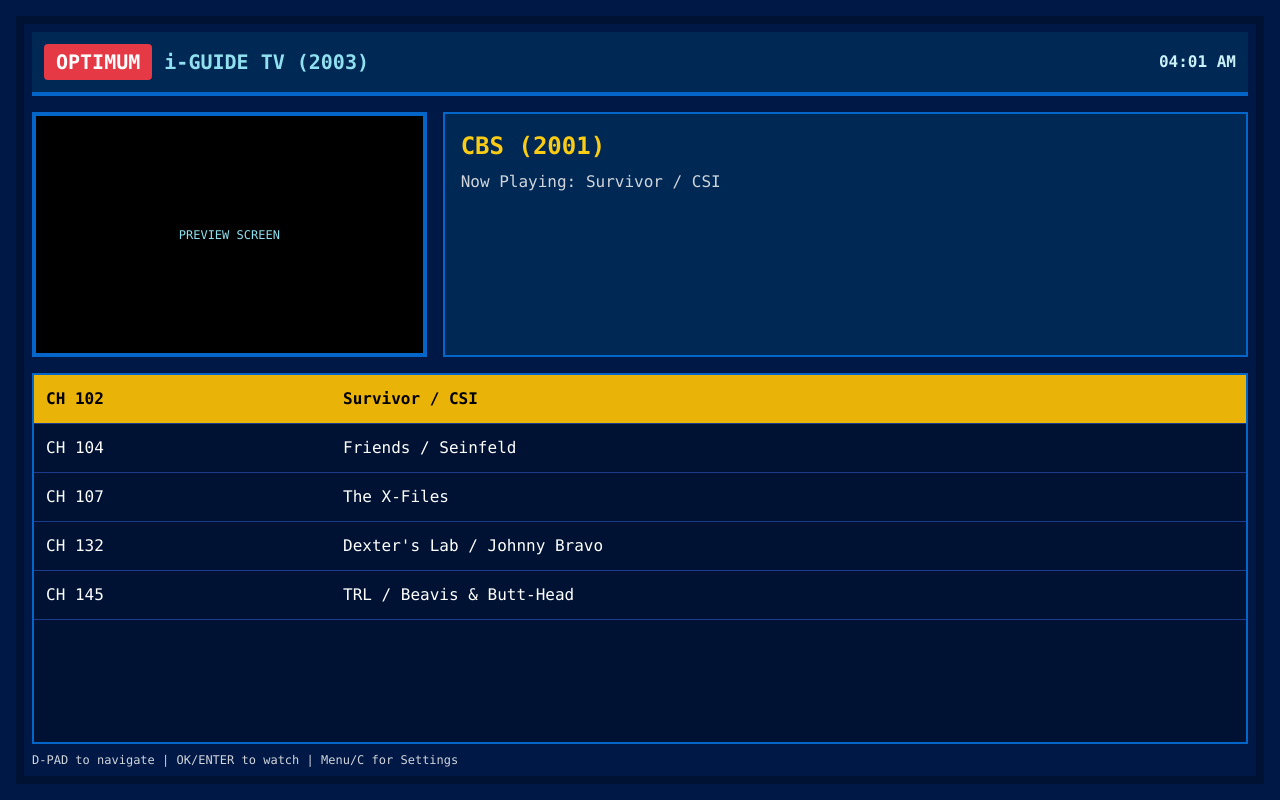
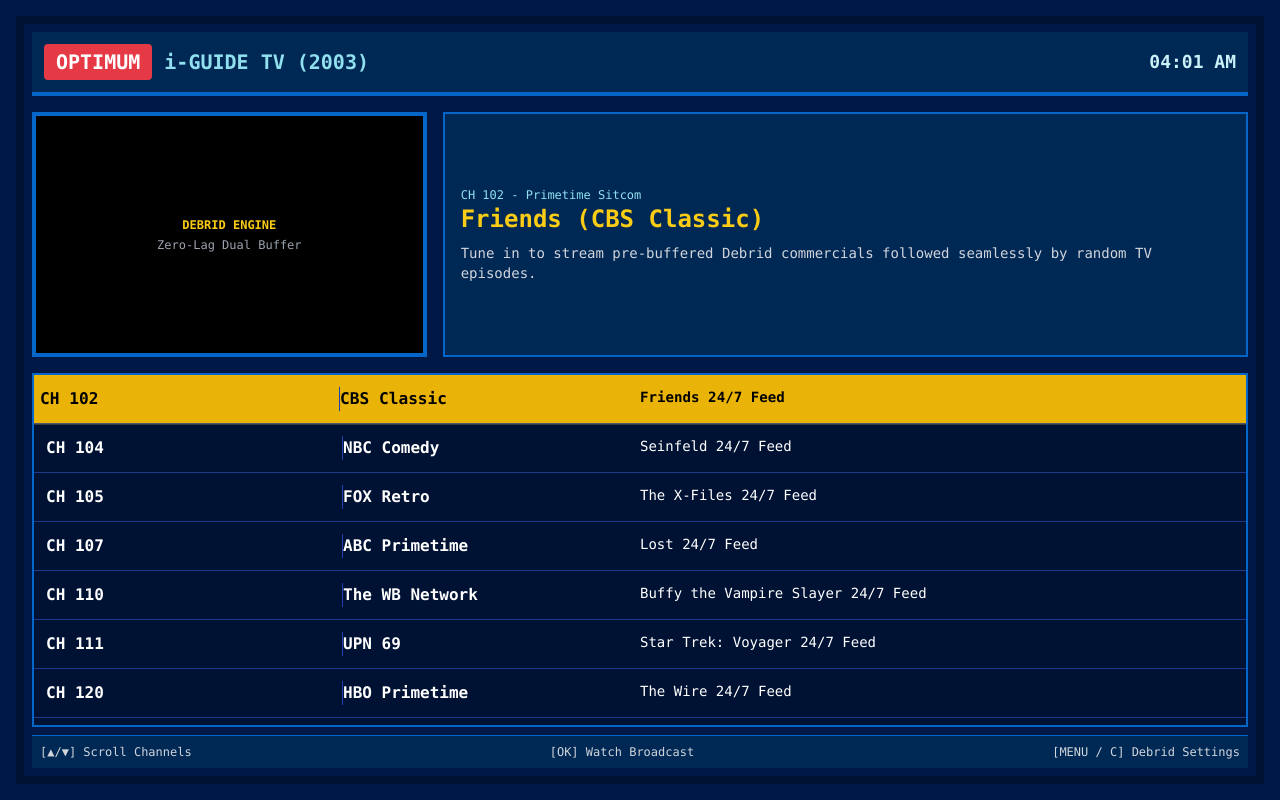
Before and after one commit to sebase2001/retro-optimum-tv, a React (Vite) app: page / in a window 1280 px wide. Built offline with nearby package versions, Linux system fonts and the light colour scheme.

Commit message:
Update App.jsx

```diff
--- a/src/App.jsx
+++ b/src/App.jsx
@@ -1,151 +1,350 @@
-import React, { useState, useEffect } from 'react';
+import React, { useState, useEffect, useRef } from 'react';
 
-const RETRO_CHANNELS = [
-  { id: 102, name: 'CBS (2001)', show: 'Survivor / CSI', hash: '8093132bf6e1e8b792ff4a682a201b1a4732d847' },
-  { id: 104, name: 'NBC Comedy', show: 'Friends / Seinfeld', hash: '8093132bf6e1e8b792ff4a682a201b1a4732d847' },
-  { id: 107, name: 'FOX Sci-Fi', show: 'The X-Files', hash: '8093132bf6e1e8b792ff4a682a201b1a4732d847' },
-  { id: 132, name: 'Cartoon Network', show: 'Dexter\'s Lab / Johnny Bravo', hash: '8093132bf6e1e8b792ff4a682a201b1a4732d847' },
-  { id: 145, name: 'MTV Classic', show: 'TRL / Beavis & Butt-Head', hash: '8093132bf6e1e8b792ff4a682a201b1a4732d847' },
+const TMDB_API_KEY = '3fd13673b37363d5107711b6d2b311ad';
+
+// Multi-gigabyte Retro Commercial Compilations (Infohashes)
+const RETRO_COMMERCIAL_TORRENTS = [
+  '8093132bf6e1e8b792ff4a682a201b1a4732d847', // 80s, 90s, 2000s Commercial Compilation
 ];
 
-const YOUTUBE_COMMERCIALS = ['K38xNqZwB4s', 'v1PBpt81C98', '4o4pL1L4V_E', 'L_jWHffIx5E'];
+// 30 POPULAR RETRO TV NETWORKS (TMDB Show Mapping)
+const RETRO_BROADCAST_CHANNELS = [
+  // --- MAJOR NETWORKS ---
+  { id: 102, name: 'CBS Classic', tmdbId: 1668, showName: 'Friends', category: 'Primetime Sitcom' },
+  { id: 104, name: 'NBC Comedy', tmdbId: 1900, showName: 'Seinfeld', category: '90s Sitcom' },
+  { id: 105, name: 'FOX Retro', tmdbId: 2046, showName: 'The X-Files', category: 'Mystery & Sci-Fi' },
+  { id: 107, name: 'ABC Primetime', tmdbId: 4607, showName: 'Lost', category: '2000s Drama' },
+  { id: 110, name: 'The WB Network', tmdbId: 4626, showName: 'Buffy the Vampire Slayer', category: 'Teen Drama' },
+  { id: 111, name: 'UPN 69', tmdbId: 4604, showName: 'Star Trek: Voyager', category: 'Sci-Fi Block' },
+
+  // --- CABLE DRAMA & PREMIUM ---
+  { id: 120, name: 'HBO Primetime', tmdbId: 1438, showName: 'The Wire', category: 'Prestige Drama' },
+  { id: 122, name: 'HBO Late Night', tmdbId: 1398, showName: 'The Sopranos', category: 'Crime Drama' },
+  { id: 125, name: 'FX Network', tmdbId: 1402, showName: 'The Shield', category: 'Action & Crime' },
+  { id: 128, name: 'AMC Retro', tmdbId: 1396, showName: 'Breaking Bad', category: '2000s Drama' },
+  { id: 130, name: 'USA Network', tmdbId: 888, showName: 'Monk', category: 'Mystery Comedy' },
+
+  // --- COMEDY & CARTOONS ---
+  { id: 140, name: 'Comedy Central', tmdbId: 2190, showName: 'South Park', category: 'Adult Animation' },
+  { id: 142, name: 'Comedy Central Sitcoms', tmdbId: 2316, showName: 'The Office (US)', category: '00s Comedy' },
+  { id: 150, name: 'Cartoon Network', tmdbId: 987, showName: 'Dexter\'s Laboratory', category: 'Late 90s Toons' },
+  { id: 152, name: 'Cartoon Network Action', tmdbId: 105, showName: 'Samurai Jack', category: 'Action Animation' },
+  { id: 155, name: 'Adult Swim', tmdbId: 2174, showName: 'Aqua Teen Hunger Force', category: 'Late Night Animation' },
+  { id: 160, name: 'Nickelodeon', tmdbId: 1622, showName: 'SpongeBob SquarePants', category: '2000s Cartoons' },
+  { id: 162, name: 'Nicktoons Classic', tmdbId: 826, showName: 'Rugrats', category: '90s Nicktoons' },
+  { id: 165, name: 'Disney Channel', tmdbId: 2382, showName: 'That\'s So Raven', category: 'Kids Sitcom' },
+
+  // --- MUSIC & YOUTH CULTURE ---
+  { id: 170, name: 'MTV Classic', tmdbId: 2124, showName: 'Beavis and Butt-Head', category: 'MTV Animation' },
+  { id: 172, name: 'MTV Reality', tmdbId: 1563, showName: 'The Real World', category: 'Retro Reality' },
+  { id: 175, name: 'VH1 Nostalgia', tmdbId: 4402, showName: 'Flavor of Love', category: '2000s Reality' },
+  { id: 180, name: 'G4 TV', tmdbId: 1740, showName: 'X-Play', category: 'Gaming & Tech' },
+  { id: 185, name: 'Spike TV', tmdbId: 2313, showName: '1000 Ways to Die', category: 'Action Cable' },
+
+  // --- SYNDICATION & CULT FAVS ---
+  { id: 201, name: 'Sci-Fi Channel', tmdbId: 1637, showName: 'Stargate SG-1', category: '90s Sci-Fi' },
+  { id: 205, name: 'E! Entertainment', tmdbId: 14818, showName: 'The Simple Life', category: 'Pop Culture' },
+  { id: 210, name: 'TNT Drama', tmdbId: 1416, showName: 'ER', category: '90s Medical Drama' },
+  { id: 215, name: 'TBS Very Funny', tmdbId: 2382, showName: 'King of Queens', category: 'Syndicated Comedy' },
+  { id: 220, name: 'Fox Kids Retro', tmdbId: 1555, showName: 'Mighty Morphin Power Rangers', category: '90s Kids' },
+  { id: 225, name: 'Toonami', tmdbId: 12609, showName: 'Dragon Ball Z', category: 'Anime Block' },
+];
 
 export default function App() {
   const [selectedRow, setSelectedRow] = useState(0);
-  const [currentScreen, setCurrentScreen] = useState('guide'); // 'guide', 'player', 'settings'
-  const [activeStreamUrl, setActiveStreamUrl] = useState(null);
+  const [currentScreen, setCurrentScreen] = useState('guide');
+
+  // Dual-Player Buffering State
+  const [activePlayer, setActivePlayer] = useState('A'); // 'A' or 'B'
+  const [playerASrc, setPlayerASrc] = useState('');
+  const [playerBSrc, setPlayerBSrc] = useState('');
+
+  const [currentEpisodeInfo, setCurrentEpisodeInfo] = useState(null);
+  const [isCommercialActive, setIsCommercialActive] = useState(false);
+
+  // Debrid Configuration State
+  const [debridProvider, setDebridProvider] = useState(localStorage.getItem('debrid_provider') || 'realdebrid');
   const [debridKey, setDebridKey] = useState(localStorage.getItem('debrid_api_key') || '');
-  const [isPlayingCommercial, setIsPlayingCommercial] = useState(false);
-  const [commercialId, setCommercialId] = useState('');
 
-  // Handle D-Pad Navigation for TV Remotes
+  const videoRefA = useRef(null);
+  const videoRefB = useRef(null);
+
+  // D-Pad Remote Navigation Handler
   useEffect(() => {
-    const handleKeyDown = (e) => {
+    const handleRemoteControl = (e) => {
+      const keyCode = e.keyCode || e.which;
+
       if (currentScreen === 'guide') {
-        if (e.key === 'ArrowDown') setSelectedRow((prev) => Math.min(prev + 1, RETRO_CHANNELS.length - 1));
-        if (e.key === 'ArrowUp') setSelectedRow((prev) => Math.max(prev - 1, 0));
-        if (e.key === 'Enter') playChannelStream(RETRO_CHANNELS[selectedRow]);
-        if (e.key === 'c' || e.key === 'Menu') setCurrentScreen('settings');
+        if (e.key === 'ArrowDown' || keyCode === 40) {
+          setSelectedRow((prev) => Math.min(prev + 1, RETRO_BROADCAST_CHANNELS.length - 1));
+        } else if (e.key === 'ArrowUp' || keyCode === 38) {
+          setSelectedRow((prev) => Math.max(prev - 1, 0));
+        } else if (e.key === 'Enter' || keyCode === 13 || keyCode === 23 || e.key === 'Select') {
+          launchBroadcast(RETRO_BROADCAST_CHANNELS[selectedRow]);
+        } else if (e.key === 'c' || keyCode === 82 || keyCode === 189) {
+          setCurrentScreen('settings');
+        }
       } else if (currentScreen === 'player') {
-        if (e.key === 'Escape' || e.key === 'BackSpace') {
+        if (e.key === 'Escape' || e.key === 'BackSpace' || keyCode === 4 || keyCode === 27) {
           setCurrentScreen('guide');
-          setActiveStreamUrl(null);
-          setIsPlayingCommercial(false);
+          setPlayerASrc('');
+          setPlayerBSrc('');
+        }
+      } else if (currentScreen === 'settings') {
+        if (e.key === 'Escape' || e.key === 'BackSpace' || keyCode === 4) {
+          setCurrentScreen('guide');
         }
       }
     };
-    window.addEventListener('keydown', handleKeyDown);
-    return () => window.removeEventListener('keydown', handleKeyDown);
+
+    window.addEventListener('keydown', handleRemoteControl);
+    return () => window.removeEventListener('keydown', handleRemoteControl);
   }, [currentScreen, selectedRow]);
 
-  const playChannelStream = async (channel) => {
-    const randomComm = YOUTUBE_COMMERCIALS[Math.floor(Math.random() * YOUTUBE_COMMERCIALS.length)];
-    setCommercialId(randomComm);
-    setIsPlayingCommercial(true);
-    setCurrentScreen('player');
+  const fetchRandomEpisode = async (tmdbId) => {
+    try {
+      const showRes = await fetch(`https://api.themoviedb.org/3/tv/${tmdbId}?api_key=${TMDB_API_KEY}`);
+      const showData = await showRes.json();
+      const validSeasons = showData.seasons.filter((s) => s.season_number > 0);
+      const randomSeason = validSeasons[Math.floor(Math.random() * validSeasons.length)];
 
+      const seasonRes = await fetch(`https://api.themoviedb.org/3/tv/${tmdbId}/season/${randomSeason.season_number}?api_key=${TMDB_API_KEY}`);
+      const seasonData = await seasonRes.json();
+      const randomEp = seasonData.episodes[Math.floor(Math.random() * seasonData.episodes.length)];
+
+      return {
+        tmdbId,
+        showName: showData.name,
+        season: randomSeason.season_number,
+        episode: randomEp.episode_number,
+        title: randomEp.name,
+      };
+    } catch (err) {
+      return { tmdbId, showName: 'Retro Broadcast', season: 1, episode: 1, title: 'Classic Broadcast' };
+    }
+  };
+
+  const resolveDebridLink = async (hashOrMagnet) => {
+    if (!debridKey) return null;
     try {
-      let resolvedUrl = '';
-      if (debridKey) {
-        const response = await fetch(`https://www.premiumize.me/api/transfer/directdl?apikey=${debridKey}&src=magnet:?xt=urn:btih:${channel.hash}`);
-        const data = await response.json();
-        if (data.status === 'success' && data.content.length > 0) {
-          resolvedUrl = data.content[0].link;
+      if (debridProvider === 'realdebrid') {
+        const formData = new FormData();
+        formData.append('magnet', hashOrMagnet.startsWith('magnet:') ? hashOrMagnet : `magnet:?xt=urn:btih:${hashOrMagnet}`);
+
+        const addRes = await fetch(`https://api.real-debrid.com/rest/1.0/torrents/addMagnet`, {
+          method: 'POST',
+          headers: { Authorization: `Bearer ${debridKey}` },
+          body: formData,
+        });
+        const addData = await addRes.json();
+
+        if (addData.id) {
+          const infoRes = await fetch(`https://api.real-debrid.com/rest/1.0/torrents/info/${addData.id}`, {
+            headers: { Authorization: `Bearer ${debridKey}` },
+          });
+          const infoData = await infoRes.json();
+
+          if (infoData.links && infoData.links.length > 0) {
+            const randomLink = infoData.links[Math.floor(Math.random() * infoData.links.length)];
+            const unrestrictForm = new FormData();
+            unrestrictForm.append('link', randomLink);
+
+            const unrestrictRes = await fetch(`https://api.real-debrid.com/rest/1.0/unrestrict/link`, {
+              method: 'POST',
+              headers: { Authorization: `Bearer ${debridKey}` },
+              body: unrestrictForm,
+            });
+            const unrestrictData = await unrestrictRes.json();
+            return unrestrictData.download;
           }
         }
-      if (!resolvedUrl) {
-        resolvedUrl = 'https://commondatastorage.googleapis.com/gtv-videos-bucket/sample/BigBuckBunny.mp4';
+      } else if (debridProvider === 'premiumize') {
+        const pmRes = await fetch(`https://www.premiumize.me/api/transfer/directdl?apikey=${debridKey}&src=magnet:?xt=urn:btih:${hashOrMagnet}`);
+        const pmData = await pmRes.json();
+        if (pmData.status === 'success' && pmData.content.length > 0) {
+          const randomFile = pmData.content[Math.floor(Math.random() * pmData.content.length)];
+          return randomFile.link;
         }
-      setTimeout(() => setActiveStreamUrl(resolvedUrl), 4000);
+      }
     } catch (err) {
-      console.error('Debrid resolution failed', err);
+      console.error('Debrid stream resolution error:', err);
+    }
+    return null;
+  };
+
+  const launchBroadcast = async (channel) => {
+    setCurrentScreen('player');
+    setIsCommercialActive(true);
+
+    const epInfo = await fetchRandomEpisode(channel.tmdbId);
+    setCurrentEpisodeInfo(epInfo);
+
+    let epStreamUrl = 'https://commondatastorage.googleapis.com/gtv-videos-bucket/sample/BigBuckBunny.mp4';
+    try {
+      const torrentioRes = await fetch(`https://torrentio.strem.fun/stream/series/${channel.tmdbId}:${epInfo.season}:${epInfo.episode}.json`);
+      const torrentioData = await torrentioRes.json();
+      if (torrentioData.streams && torrentioData.streams.length > 0) {
+        const hash = torrentioData.streams[0].infoHash || torrentioData.streams[0].url;
+        const resolvedEp = await resolveDebridLink(hash);
+        if (resolvedEp) epStreamUrl = resolvedEp;
+      }
+    } catch (e) {
+      console.error('Episode resolution fallback', e);
+    }
+
+    let commStreamUrl = 'https://commondatastorage.googleapis.com/gtv-videos-bucket/sample/ForBiggerBlazes.mp4';
+    if (debridKey) {
+      const randomCommHash = RETRO_COMMERCIAL_TORRENTS[Math.floor(Math.random() * RETRO_COMMERCIAL_TORRENTS.length)];
+      const resolvedComm = await resolveDebridLink(randomCommHash);
+      if (resolvedComm) commStreamUrl = resolvedComm;
+    }
+
+    setPlayerASrc(commStreamUrl);
+    setPlayerBSrc(epStreamUrl);
+    setActivePlayer('A');
+
+    setTimeout(() => {
+      if (videoRefA.current) videoRefA.current.play();
+    }, 200);
+  };
+
+  const handleCommercialEnded = () => {
+    setIsCommercialActive(false);
+    setActivePlayer('B');
+    if (videoRefB.current) {
+      videoRefB.current.play();
     }
   };
 
   return (
     <div className="w-screen h-screen bg-[#001845] font-mono select-none overflow-hidden flex flex-col p-4">
+      {/* GUIDE SCREEN */}
       {currentScreen === 'guide' && (
         <div className="flex flex-col h-full border-8 border-[#001233] p-2 bg-[#001845]">
-          {/* Header */}
           <div className="flex justify-between items-center bg-[#002855] p-3 border-b-4 border-[#0466c8]">
             <div className="flex items-center space-x-3">
               <span className="bg-[#e63946] text-white font-bold px-3 py-1 rounded text-xl">OPTIMUM</span>
               <span className="text-xl font-bold text-[#90e0ef]">i-GUIDE TV (2003)</span>
             </div>
-            <div className="text-[#caf0f8] font-bold">
+            <div className="text-[#caf0f8] font-bold text-lg">
               {new Date().toLocaleTimeString([], { hour: '2-digit', minute: '2-digit' })}
             </div>
           </div>
 
-          {/* Guide Content */}
           <div className="grid grid-cols-3 gap-4 my-4 h-1/3">
-            <div className="bg-black border-4 border-[#0466c8] flex items-center justify-center text-xs text-[#90e0ef]">
-              PREVIEW SCREEN
+            <div className="bg-black border-4 border-[#0466c8] flex flex-col items-center justify-center text-[#90e0ef] p-2 text-center">
+              <span className="text-xs text-yellow-400 font-bold mb-1">DEBRID ENGINE</span>
+              <span className="text-xs text-gray-400">Zero-Lag Dual Buffer</span>
             </div>
-            <div className="col-span-2 bg-[#002855] p-4 border-2 border-[#0466c8]">
-              <h2 className="text-2xl font-bold text-yellow-400">{RETRO_CHANNELS[selectedRow].name}</h2>
-              <p className="text-gray-300 mt-2">Now Playing: {RETRO_CHANNELS[selectedRow].show}</p>
+            <div className="col-span-2 bg-[#002855] p-4 border-2 border-[#0466c8] flex flex-col justify-center">
+              <span className="text-xs text-[#90e0ef]">CH {RETRO_BROADCAST_CHANNELS[selectedRow].id} - {RETRO_BROADCAST_CHANNELS[selectedRow].category}</span>
+              <h2 className="text-2xl font-bold text-yellow-400">{RETRO_BROADCAST_CHANNELS[selectedRow].showName} ({RETRO_BROADCAST_CHANNELS[selectedRow].name})</h2>
+              <p className="text-gray-300 mt-2 text-sm">Tune in to stream pre-buffered Debrid commercials followed seamlessly by random TV episodes.</p>
             </div>
           </div>
 
-          {/* EPG Table */}
           <div className="flex-1 bg-[#001233] border-2 border-[#0466c8] overflow-y-auto">
-            {RETRO_CHANNELS.map((ch, idx) => (
+            {RETRO_BROADCAST_CHANNELS.map((ch, idx) => {
+              const isFocused = idx === selectedRow;
+              return (
                 <div
                   key={ch.id}
-                onClick={() => playChannelStream(ch)}
+                  onClick={() => {
+                    setSelectedRow(idx);
+                    launchBroadcast(ch);
+                  }}
                   className={`grid grid-cols-4 p-3 border-b border-blue-900 cursor-pointer ${
-                  idx === selectedRow ? 'bg-yellow-500 text-black font-bold' : 'text-white'
+                    isFocused ? 'bg-yellow-500 text-black font-bold scale-[1.01]' : 'text-white hover:bg-[#002855]'
                   }`}
                 >
-                <div>CH {ch.id}</div>
-                <div className="col-span-3">{ch.show}</div>
+                  <div className="font-bold border-r border-blue-800 pr-2">CH {ch.id}</div>
+                  <div className="font-bold truncate">{ch.name}</div>
+                  <div className="col-span-2 text-sm truncate">{ch.showName} 24/7 Feed</div>
                 </div>
-            ))}
+              );
+            })}
           </div>
-          <div className="mt-2 text-xs text-gray-300">D-PAD to navigate | OK/ENTER to watch | Menu/C for Settings</div>
+
+          <div className="mt-2 text-xs text-gray-300 flex justify-between bg-[#002855] p-2 border-t border-[#0466c8]">
+            <span>[▲/▼] Scroll Channels</span>
+            <span>[OK] Watch Broadcast</span>
+            <span>[MENU / C] Debrid Settings</span>
+          </div>
         </div>
       )}
 
+      {/* PLAYER SCREEN */}
       {currentScreen === 'player' && (
         <div className="relative w-full h-full bg-black flex items-center justify-center">
-          {isPlayingCommercial ? (
-            <div className="w-full h-full flex flex-col items-center justify-center">
-              <span className="text-yellow-400 font-bold mb-2">RETRO COMMERCIAL BREAK</span>
-              <iframe
-                className="w-3/4 h-3/4 pointer-events-none"
-                src={`https://www.youtube.com/embed/${commercialId}?autoplay=1&controls=0`}
-                title="Commercial"
-              />
-              <button
-                onClick={() => setIsPlayingCommercial(false)}
-                className="mt-4 bg-yellow-500 text-black font-bold px-4 py-2 rounded"
-              >
-                Skip to Broadcast
-              </button>
-            </div>
-          ) : (
-            <video className="w-full h-full" src={activeStreamUrl} autoPlay controls />
+          {currentEpisodeInfo && (
+            <div className="absolute top-4 left-4 z-30 bg-[#002855] border-2 border-[#0466c8] px-4 py-2 rounded shadow-lg text-white font-mono">
+              <span className="text-yellow-400 font-bold block">{currentEpisodeInfo.showName}</span>
+              <span className="text-xs text-[#90e0ef]">
+                Season {currentEpisodeInfo.season} Ep {currentEpisodeInfo.episode}: "{currentEpisodeInfo.title}"
+              </span>
+              {isCommercialActive && (
+                <span className="block text-xs text-red-400 font-bold mt-1">● DEBRID COMMERCIAL BREAK</span>
               )}
             </div>
           )}
 
+          <video
+            ref={videoRefA}
+            src={playerASrc}
+            onEnded={handleCommercialEnded}
+            className={`absolute inset-0 w-full h-full object-contain ${activePlayer === 'A' ? 'block z-20' : 'hidden z-10'}`}
+            playsInline
+          />
+
+          <video
+            ref={videoRefB}
+            src={playerBSrc}
+            className={`absolute inset-0 w-full h-full object-contain ${activePlayer === 'B' ? 'block z-20' : 'hidden z-10'}`}
+            playsInline
+            controls={activePlayer === 'B'}
+          />
+        </div>
+      )}
+
+      {/* SETTINGS SCREEN */}
       {currentScreen === 'settings' && (
         <div className="flex flex-col items-center justify-center h-full">
-          <div className="bg-[#002855] p-6 border-4 border-[#0466c8] rounded w-1/2">
-            <h2 className="text-xl font-bold text-yellow-400 mb-4">Debrid API Configuration</h2>
+          <div className="bg-[#002855] p-6 border-4 border-[#0466c8] rounded w-2/3">
+            <h2 className="text-xl font-bold text-yellow-400 mb-4">Debrid API Account Setup</h2>
+            <div className="mb-4">
+              <label className="block text-xs text-gray-300 mb-1">Debrid Provider:</label>
+              <select
+                value={debridProvider}
+                onChange={(e) => {
+                  setDebridProvider(e.target.value);
+                  localStorage.setItem('debrid_provider', e.target.value);
+                }}
+                className="w-full p-2 bg-black text-white border border-[#0466c8]"
+              >
+                <option value="realdebrid">Real-Debrid</option>
+                <option value="premiumize">Premiumize.me</option>
+              </select>
+            </div>
+
+            <div className="mb-4">
+              <label className="block text-xs text-gray-300 mb-1">API Key:</label>
               <input
                 type="password"
-              placeholder="Paste Real-Debrid / Premiumize Key..."
+                placeholder="Paste Debrid API Key..."
                 value={debridKey}
                 onChange={(e) => {
                   setDebridKey(e.target.value);
                   localStorage.setItem('debrid_api_key', e.target.value);
                 }}
-              className="w-full p-2 bg-black text-white border border-[#0466c8] mb-4"
+                className="w-full p-2 bg-black text-white border border-[#0466c8]"
               />
-            <button onClick={() => setCurrentScreen('guide')} className="bg-yellow-500 text-black font-bold px-4 py-2 w-full">
-              Save & Exit
+            </div>
+
+            <button
+              onClick={() => setCurrentScreen('guide')}
+              className="bg-yellow-500 text-black font-bold px-4 py-2 w-full text-lg mt-2 hover:bg-yellow-400"
+            >
+              Save & Exit [BACK]
             </button>
           </div>
         </div>
```
Lines whose indentation alone changed are shown as unchanged.
